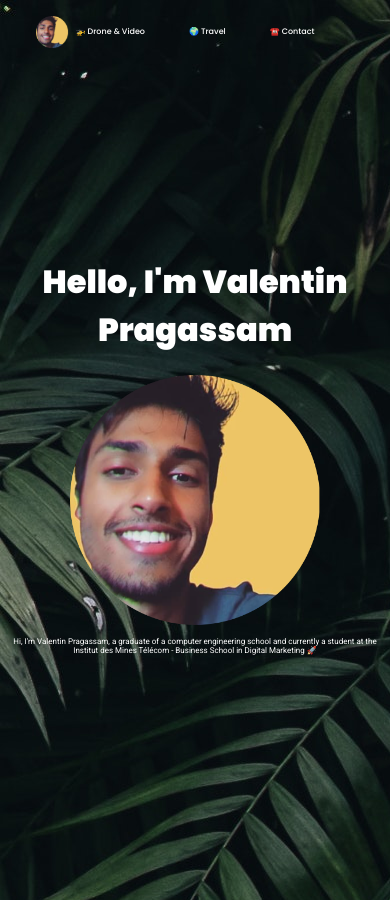
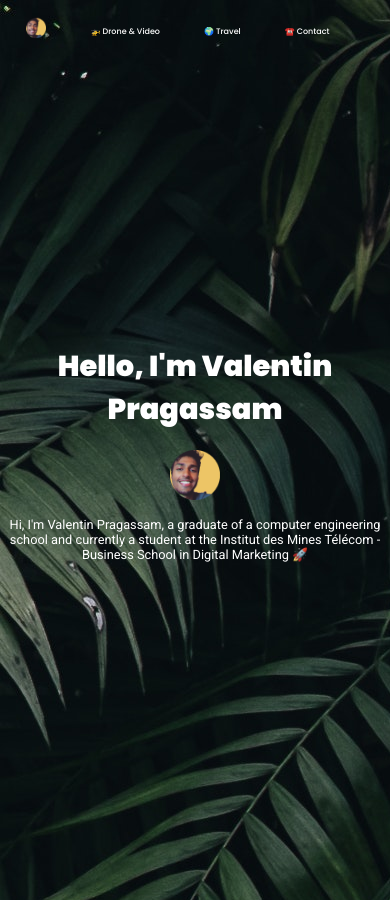
Before and after one commit to valentin-pragassam/my-profile, a Jekyll site: the page index.html, which Jekyll copies as it is, in a window 390 px wide and 900 px high. Built offline with Jekyll 4.4.1, drawn with Linux system fonts in a browser that asks for light colours; nearby versions of some CDN libraries; grey boxes are pictures that could not be loaded.

Commit message:
Add files via upload

```diff
--- a/index.html
+++ b/index.html
@@ -13,7 +13,7 @@
 		<header>
 		<nav>
 			<div class="logo"><a href="#homepage"><img src="images/roundpp.png" alt="valentin Pragassam" id="logopp"></a></div>
-			<div class="menu">
+			<div class="menu" id="menu-header">
 				<ul>
 					<li><a href="#videowrapper">🚁 Drone & Video</a></li>
 					<li><a href="#lastpart">🌍 Travel</a></li>
--- a/style.css
+++ b/style.css
@@ -182,10 +182,10 @@
 		font-size: 1.5em;
 	}
 	.container #intro{
-		font-size: 0.8em;
+		font-size: 1.2em;
 	}
 	.container p{
-		font-size: 0.8em;
+		font-size: 1.2em;
 	}
 	.container nav ul li a{
 		font-size: 1em;
@@ -197,6 +197,11 @@
 }
 
 @media (max-width: 500px) {
+
+	.container #mypp img{
+		width: 50px;
+		height: auto;
+	}
 	.container h1{
 		font-size: 2em;
 	}
@@ -204,10 +209,10 @@
 		font-size: 1.5em;
 	}
 	.container #intro{
-		font-size: 0.5em;
+		font-size: 1em;
 	}
 	.container p{
-		font-size: 0.5em;
+		font-size: 1em;
 	}
 	.container nav ul li a{
 		font-size: 0.5em;
@@ -215,5 +220,62 @@
 	.container #videoMessage ul li a{
 		font-size: 0.5em;
 		margin-right: 1em;
+		padding: -1em;
 	}
+	.container #videoMessage h2{
+		margin-bottom: -0.5em;
+	}
+	.container #contact ul li a{
+		font-size: 0.5em;
+	}
+
+	.container #menu-header ul{
+		padding-left: 30px;
+	}
+
 }
+
+@media (max-width: 400px) {
+
+	.container #mypp img{
+		width: 50px;
+		height: auto;
+	}
+	.container h1{
+		font-size: 1.8em;
+	}
+	.container h2{
+		font-size: 1.2em;
+	}
+	.container #intro{
+		font-size: 0.8em;
+	}
+	.container p{
+		font-size: 0.8em;
+	}
+	.container nav ul li a{
+		font-size: 0.5em;
+	}
+	.container #videoMessage ul li a{
+		font-size: 0.3em;
+		margin-right: 1em;
+		padding: -1em;
+	}
+	.container #videoMessage h2{
+		margin-bottom: -0.5em;
+	}
+	.container #contact ul li a{
+		font-size: 0.3em;
+	}
+
+	.container #logopp{
+		margin-left: -10px;
+		width: 20px;
+		height: auto;
+	}
+
+	.container #menu-header ul{
+		padding-left: 30px;
+	}
+
+}
```
